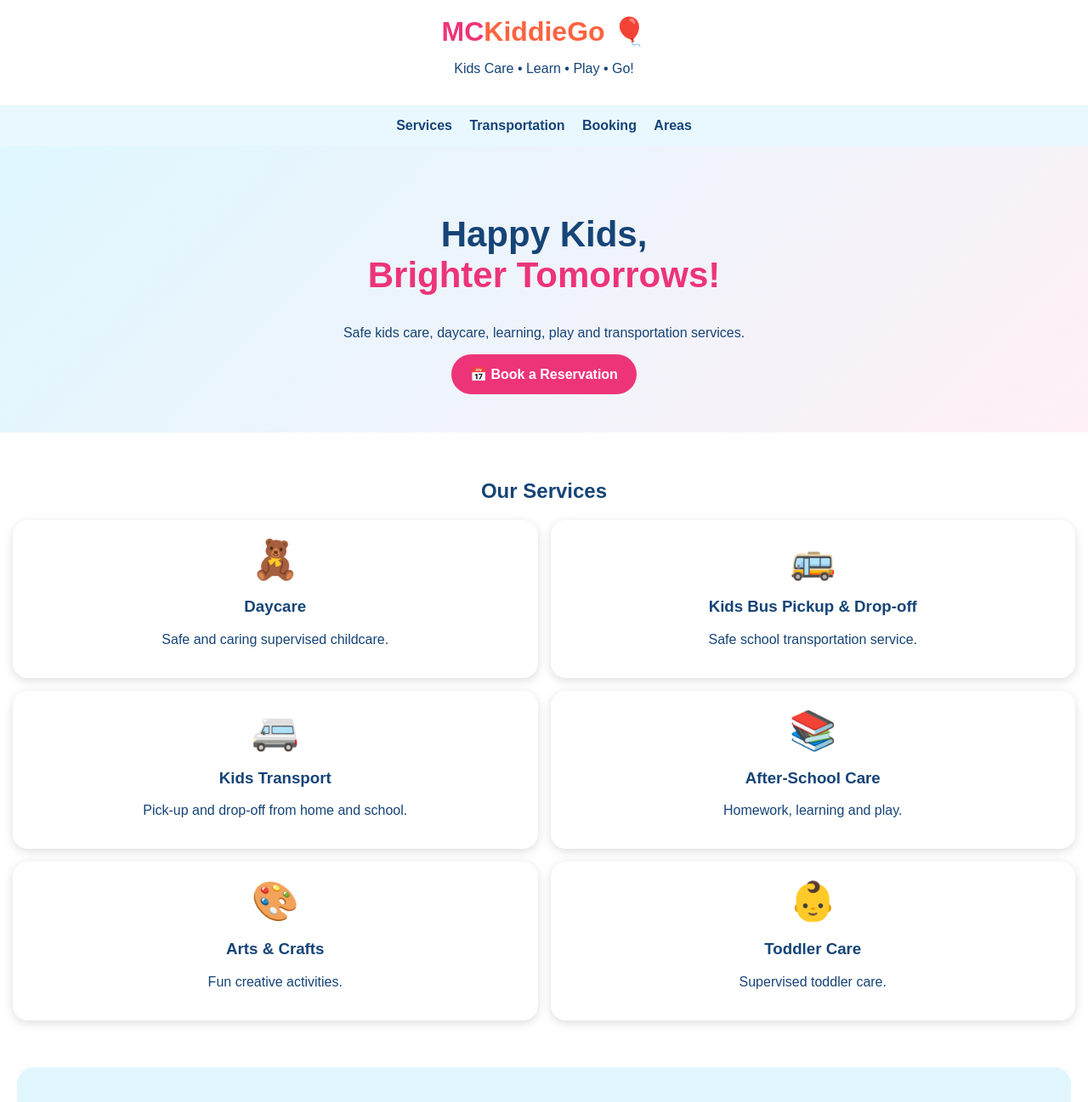
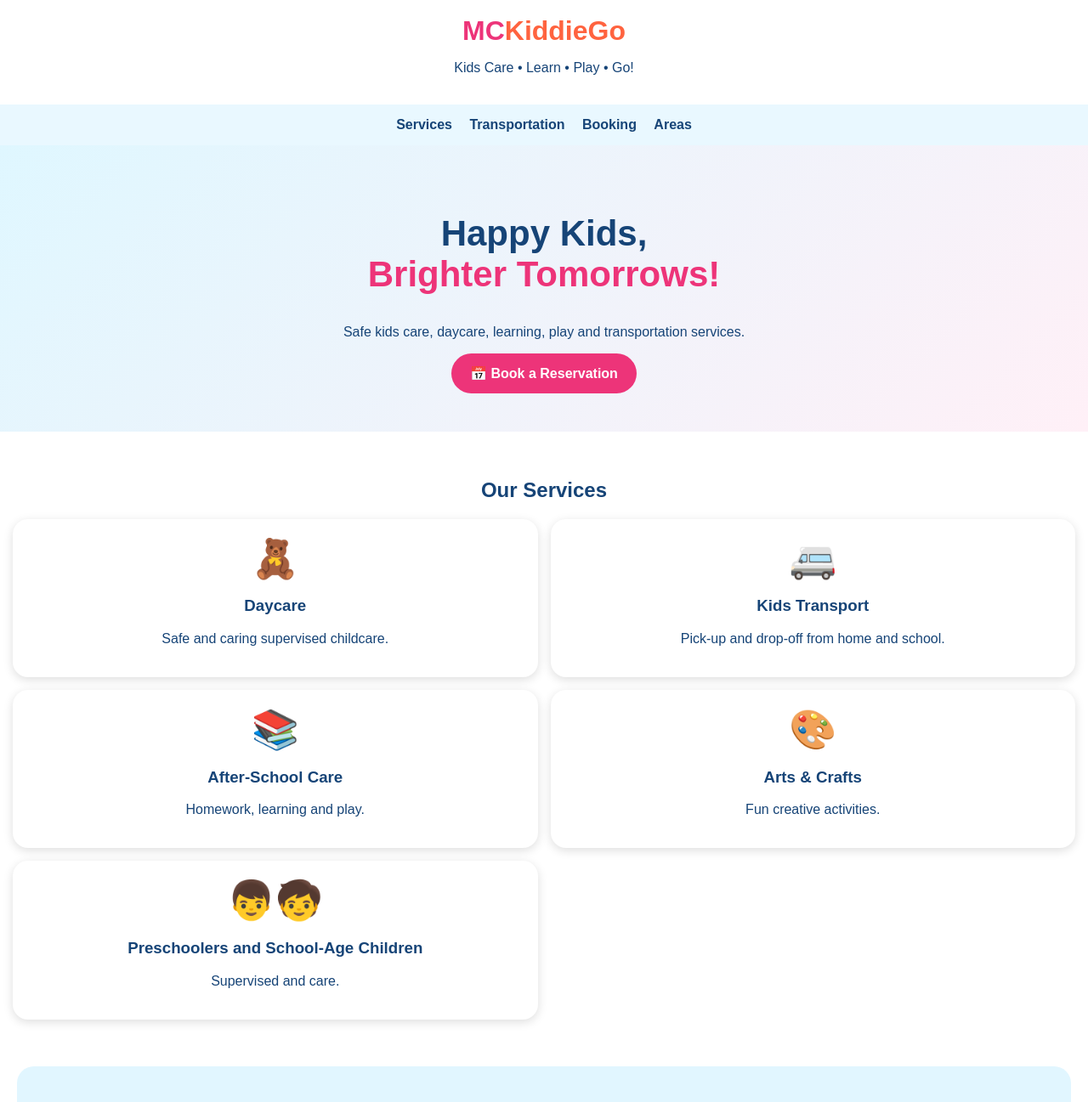
Before and after one commit to MCkiddieGo/MCkiddieGo, a plain HTML site: page index.html in a window 1280 px wide. Shown: the top 1297 px of the page at 85% size. Drawn offline with Linux system fonts and the light colour scheme.

Commit message:
Refactor logo and update service area details
Updated logo display and modified service descriptions.

```diff
--- a/index.html
+++ b/index.html
@@ -28,7 +28,7 @@ footer{padding:25px;text-align:center;background:#164477;color:white}
 <body>
 
 <header>
-<div class="logo">MC<span>KiddieGo</span> 🎈</div>
+<div class="logo">MC<span>KiddieGo</span> </div>
 <p>Kids Care • Learn • Play • Go!</p>
 </header>
 
@@ -56,12 +56,6 @@ footer{padding:25px;text-align:center;background:#164477;color:white}
 <p>Safe and caring supervised childcare.</p>
 </div>
 
-<div class="card" id="transport">
-<div class="icon">🚌</div>
-<h3>Kids Bus Pickup & Drop-off</h3>
-<p>Safe school transportation service.</p>
-</div>
-
 <div class="card">
 <div class="icon">🚐</div>
 <h3>Kids Transport</h3>
@@ -81,9 +75,9 @@ footer{padding:25px;text-align:center;background:#164477;color:white}
 </div>
 
 <div class="card">
-<div class="icon">👶</div>
-<h3>Toddler Care</h3>
-<p>Supervised toddler care.</p>
+<div class="icon">👦🧒</div>
+<h3>Preschoolers and School-Age Children</h3>
+<p>Supervised and care.</p>
 </div>
 
 </div>
@@ -119,7 +113,7 @@ footer{padding:25px;text-align:center;background:#164477;color:white}
 
 <section class="services" id="areas">
 <h2>Service Areas</h2>
-<p>Pampanga</p>
+<p>Mabalacat City and Angeles City Pampamnga</p>
 </section>
 
 <footer>
```
